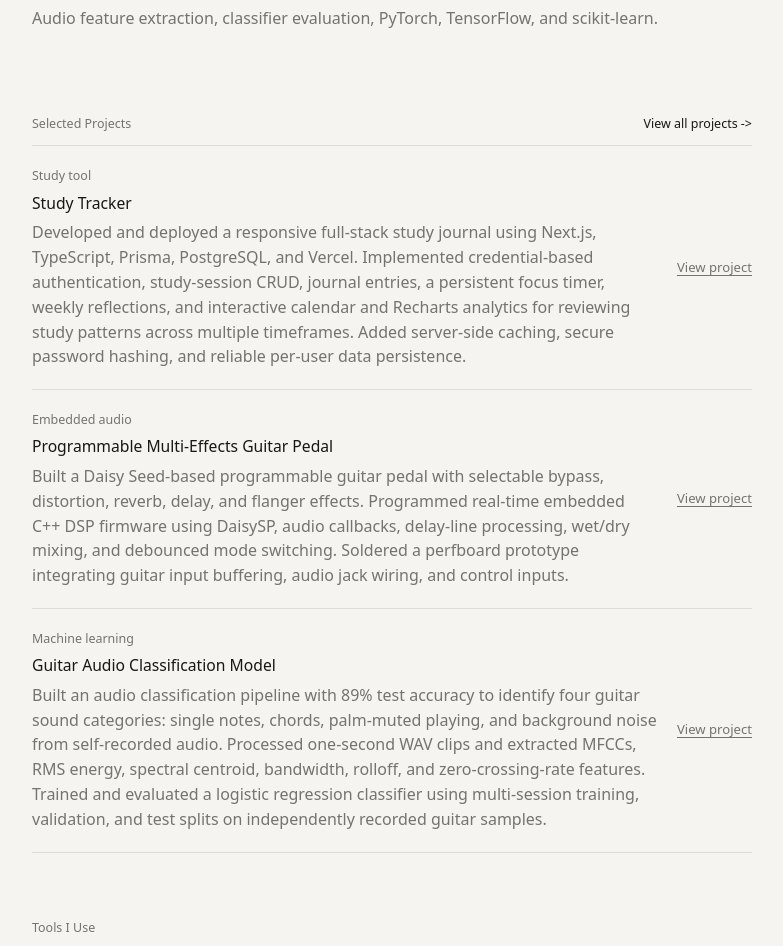
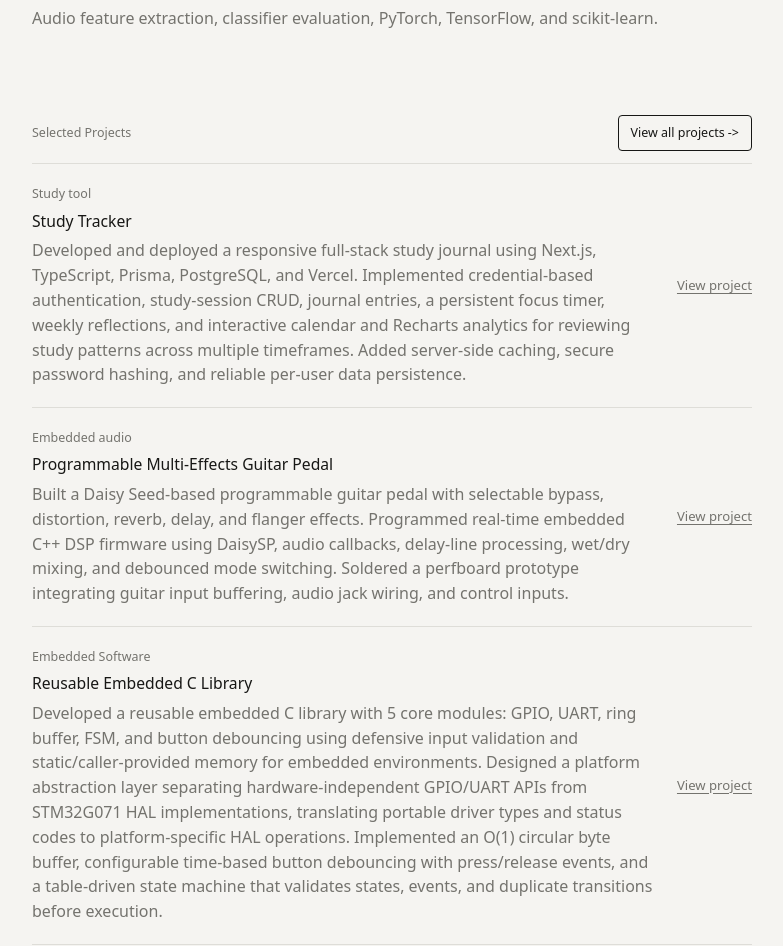
Before and after one commit to AryamaanDash/aryamaan-dash, a Next.js app: page / in a window 1280 px wide. Shown: the part 586-1532 px from the top of the page, without its empty margins (248-1031 px from the left). Built offline with nearby package versions, Linux system fonts and the light colour scheme.

Commit message:
small UI improvement + new project additions

```diff
--- a/app/globals.css
+++ b/app/globals.css
@@ -158,6 +158,19 @@ button:focus-visible {
 
 .text-link {
   font-size: 0.78rem;
+}
+
+.projects-button {
+  display: inline-flex;
+  padding: 8px 12px;
+  border: 1px solid var(--foreground);
+  border-radius: 4px;
+  white-space: nowrap;
+}
+
+.projects-button:hover {
+  background: var(--hover);
+  color: var(--foreground);
 }
 
 .interest-list,
--- a/app/page.tsx
+++ b/app/page.tsx
@@ -45,8 +45,7 @@ export default function Home() {
           About Aryamaan Dash
         </h1>
         <p className="intro-copy">
-          Hello, my name is Aryamaan Dash. I am a University of California-Irvine computer science and
-          engineering student with a mathematics minor and a 3.6 GPA. My work
+          Hello, my name is <b>Aryamaan Dash</b>. I'm pursuing a B.S. in Computer Science & Engineering and a Mathematics minor. My work
           spans software engineering, embedded systems, and machine learning.
         </p>
         <div className="hero-actions">
@@ -74,7 +73,7 @@ export default function Home() {
       <section className="section-block" aria-labelledby="projects-heading">
         <div className="section-heading-row">
           <h2 id="projects-heading">Selected Projects</h2>
-          <Link href="/projects" className="text-link">
+          <Link href="/projects" className="text-link projects-button">
             View all projects -&gt;
           </Link>
         </div>
--- a/app/portfolio.ts
+++ b/app/portfolio.ts
@@ -64,6 +64,14 @@ export const projects = [
     stack: ["C++", "DaisySP", "DSP", "Soldering"],
   },
   {
+    title: "Reusable Embedded C Library",
+    type: "Embedded Software",
+    href: "https://github.com/AryamaanDash/embedded_c_library",
+    summary:
+    "Developed a reusable embedded C library with 5 core modules: GPIO, UART, ring buffer, FSM, and button debouncing using defensive input validation and static/caller-provided memory for embedded environments. Designed a platform abstraction layer separating hardware-independent GPIO/UART APIs from STM32G071 HAL implementations, translating portable driver types and status codes to platform-specific HAL operations. Implemented an O(1) circular byte buffer, configurable time-based button debouncing with press/release events, and a table-driven state machine that validates states, events, and duplicate transitions before execution.",
+    stack: ["Embedded C", "Computer Architecture", "STM32 HAL",],
+  },
+  {
     title: "Guitar Audio Classification Model",
     type: "Machine learning",
     href: "https://github.com/AryamaanDash/guitar-style-classifier",
@@ -73,20 +81,29 @@ export const projects = [
     stack: ["Python", "MFCC", "scikit-learn", "Audio ML"],
   },
   {
+    title: "Seam Carving Web App",
+    type: "Image processing",
+    href: "https://github.com/AryamaanDash/seamcarving",
+    liveHref: "https://seamcarving.vercel.app",
+    summary:
+      "Built and deployed a full-stack image resizing web app with upload previews, axis controls, projected dimensions, and downloadable results. Engineered an API route that validates PNG, JPEG, and WebP uploads up to 12 MB, creates isolated temporary jobs, invokes the Python processor, enforces timeouts, and cleans up files. Implemented content-aware resizing using Sobel energy maps, dynamic programming, and seam backtracking to remove low-energy pixels while preserving image content.",
+    stack: ["Next.js", "React", "Node.js", "TypeScript", "Python", "NumPy"],
+  },
+  {
+    title: "URL Shortener",
+    type: "Backend / System design",
+    href: "https://github.com/AryamaanDash/url-shortener",
+    summary:
+      "Built a URL shortening API with Python, Flask, PostgreSQL, and Redis. Generated compact Base62 short codes from database IDs and implemented HTTP redirects with Redis cache lookups, PostgreSQL fallback, and cache repopulation. Containerized the application, database, and cache with Docker Compose, including persistent database storage, service health checks, and a health endpoint.",
+    stack: ["Python", "Flask", "PostgreSQL", "Redis", "Docker", "Docker Compose"],
+  },
+  {
     title: "RISC-V RV32I Single-Cycle Processor",
     type: "Digital logic",
     href: "https://github.com/AryamaanDash/single_cycle_riscv32I_processor",
     summary:
-      "A Verilog single-cycle processor with program counter, register file, ALU, immediate generator, instruction memory, and data memory.",
+      "A Verilog single-cycle processor with program counter, register file, ALU, immediate generator, instruction memory, and data memory. In addition, there are testbenches verifying behavior of each independent module. Entirely written in Verilog.",
     stack: ["Verilog", "Vivado", "Testbenches", "Computer Architecture"],
-  },
-  {
-    title: "Reusable Embedded C Library",
-    type: "Embedded Software",
-    href: "https://github.com/AryamaanDash/embedded_c_library",
-    summary:
-      "Portable embedded C library providing fixed-memory data structures, event-driven state machines, and hardware abstractions for STM32 firmware.",
-    stack: ["Embedded C", "Computer Architecture", "STM32 HAL",],
   },
   {
     title: "CPU Optimized Inference Engine (WIP)",
--- a/app/projects/page.tsx
+++ b/app/projects/page.tsx
@@ -79,8 +79,8 @@ export default function ProjectsPage() {
       <header className="page-heading">
         <h1>Projects</h1>
         <p>
-          Selected work across AI efficiency, embedded audio, machine learning,
-          study tools, AI education, and processor design.
+          Selected work across full stack web apps, improving AI efficiency, embedded systems, machine learning,
+          AI for education, and processor design.
         </p>
       </header>
 
```
Also changed, not shown: 2 other files (tests, documents, lock files or other folders).
